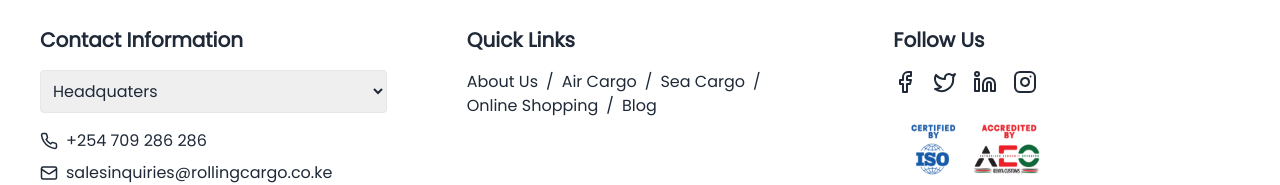
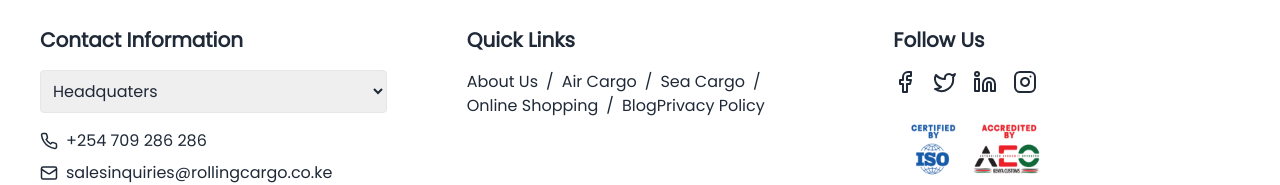
Before and after one commit to olingomaxwell1999/rolling-cargo, a Next.js app: page /privacy in a window 1280 px wide. Shown: the part 2108-2293 px from the top of the page. Built offline with nearby package versions, Linux system fonts and the light colour scheme.

Commit message:
privacy policy

```diff
--- a/src/app/shared/Components/Footer/Footer.tsx
+++ b/src/app/shared/Components/Footer/Footer.tsx
@@ -89,13 +89,19 @@ const Footer = () => {
             </select>
             <div className="flex items-center mb-2">
               <Phone className="mr-2 text-gray-800" size={18} />
-              <a href={`tel:${selectedCountry.phone}`} className="hover:text-gray-600">
+              <a
+                href={`tel:${selectedCountry.phone}`}
+                className="hover:text-gray-600"
+              >
                 {selectedCountry.phone}
               </a>
             </div>
             <div className="flex items-center">
               <Mail className="mr-2 text-gray-800" size={18} />
-              <a href={`mailto:${selectedCountry.email}`} className="hover:text-gray-600">
+              <a
+                href={`mailto:${selectedCountry.email}`}
+                className="hover:text-gray-600"
+              >
                 {selectedCountry.email}
               </a>
             </div>
@@ -111,6 +117,7 @@ const Footer = () => {
                 { name: "Sea Cargo", url: "/sea-cargo" },
                 { name: "Online Shopping", url: "/online-shopping" },
                 { name: "Blog", url: "/blog" },
+                { name: "Privacy Policy", url: "/privacy" },
               ].map((link, index) => (
                 <React.Fragment key={link.name}>
                   <Link href={link.url} className="hover:text-gray-600">
@@ -155,11 +162,7 @@ const Footer = () => {
                 <Instagram size={24} />
               </Link>
             </div>
-            <img
-              src="/aeo.png"
-              alt="Social Media"
-              className="w-40 h-20"
-            />
+            <img src="/aeo.png" alt="Social Media" className="w-40 h-20" />
           </div>
         </div>
       </div>
```
